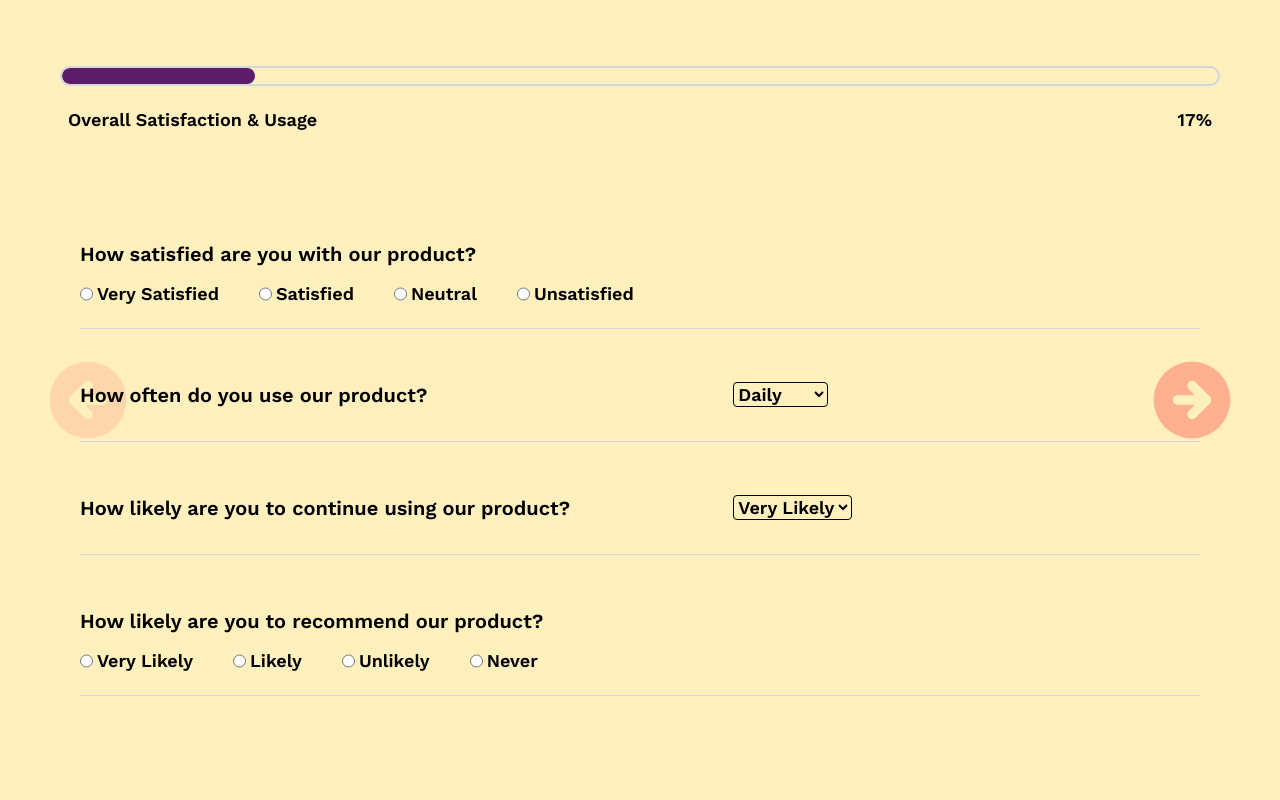
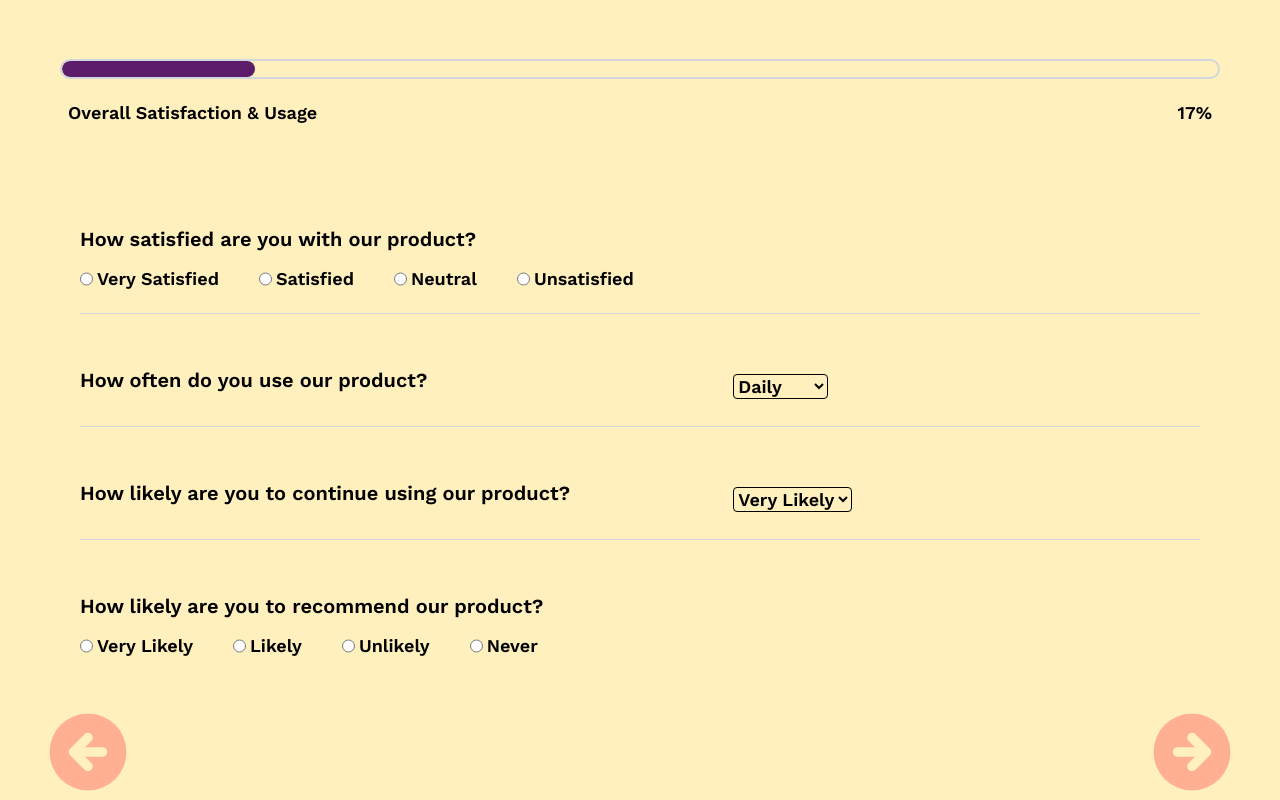
Before and after one commit to CabutinBenciel0425/survery-form, a React (Vite) app: page / in a window 1280 px wide. Built offline with nearby package versions, Linux system fonts and the light colour scheme.

Commit message:
Completed the UI also the thank you page

```diff
--- a/src/App.tsx
+++ b/src/App.tsx
@@ -6,20 +6,31 @@ import { questions } from "./data/questions";
 import { HiArrowCircleLeft } from "react-icons/hi";
 import { HiArrowCircleRight } from "react-icons/hi";
 import Button from "./components/Button";
+import ThankYouPage from "./components/ThankYouPage";
 
 function App() {
   const [pageNumber, setPageNumber] = useState<number>(1);
+  const [isDone, setIsDone] = useState<boolean>(false);
+
   const TOTAL_PAGES = questions.sections.length;
   const MAX_PAGENUMBER = TOTAL_PAGES;
   const MIN_PAGENUMBER = 1;
+
   const isNextDisabled = pageNumber === MAX_PAGENUMBER;
   const isPrevDisabled = pageNumber === MIN_PAGENUMBER;
 
   return (
     <div className="w-full h-full flex flex-col text-survey-text font-semibold text-sm items-center justify-start lg:text-lg relative">
-      <ProgressBar pageNumber={pageNumber} MAX_PAGENUMBER={MAX_PAGENUMBER} />
+      {!isDone ? (
+        <>
+          <ProgressBar
+            pageNumber={pageNumber}
+            MAX_PAGENUMBER={MAX_PAGENUMBER}
+          />
           <Form pageNumber={pageNumber} />
-      <div className="absolute inset-0 flex items-baseline-last justify-between px-10 xl:items-center">
+
+          <div className="w-full flex items-center justify-between px-10 mt-6">
+            {/* Prev button */}
             <Button
               className={`${isPrevDisabled ? "cursor-not-allowed text-gray-500" : "cursor-pointer"} active:scale-97`}
               disabled={isPrevDisabled}
@@ -27,22 +38,32 @@ function App() {
                 setPageNumber((prev) => Math.max(prev - 1, MIN_PAGENUMBER))
               }
             >
-          <HiArrowCircleLeft
-            className={`${isPrevDisabled ? "opacity-40" : "opacity-100"} transition-all duration-200 ease-in text-survey-border text-6xl xl:text-8xl`}
-          />
+              <HiArrowCircleLeft className="text-survey-border text-6xl xl:text-8xl" />
             </Button>
+
+            {/* Next or Submit button */}
+            {!isNextDisabled ? (
               <Button
-          className={`${isNextDisabled ? "cursor-not-allowed" : "cursor-pointer"} active:scale-97`}
-          disabled={isNextDisabled}
+                className="cursor-pointer active:scale-97"
                 onClick={() =>
                   setPageNumber((prev) => Math.min(prev + 1, MAX_PAGENUMBER))
                 }
               >
-          <HiArrowCircleRight
-            className={`${isNextDisabled ? "opacity-40" : "opacity-100"} transition-all duration-200 ease-in text-survey-border text-6xl xl:text-8xl`}
-          />
+                <HiArrowCircleRight className="text-survey-border text-6xl xl:text-8xl" />
               </Button>
+            ) : (
+              <Button
+                className="transition-all duration-200 ease-in bg-survey-submit text-survey-bg text-2xl xl:text-3xl px-3 py-1 cursor-pointer rounded-md active:scale-97 hover:bg-survey-submit-hover active:bg-survey-submit-hover"
+                onClick={() => setIsDone(true)}
+              >
+                Submit
+              </Button>
+            )}
           </div>
+        </>
+      ) : (
+        <ThankYouPage />
+      )}
     </div>
   );
 }
--- a/src/components/Button.tsx
+++ b/src/components/Button.tsx
@@ -1,6 +1,6 @@
 type ButtonPropsType = {
   className: string;
-  disabled: boolean;
+  disabled?: boolean;
   onClick: React.MouseEventHandler<HTMLButtonElement>;
   children: React.ReactNode;
 };
--- a/src/components/SurveyQuestion.tsx
+++ b/src/components/SurveyQuestion.tsx
@@ -54,7 +54,7 @@ function SurveyQuestion({ questionData }: SurveyQuestionType) {
           >
             {questionData.text}
           </label>
-          <div className="w-5/12">
+          <div className="w-5/12 flex items-center">
             <select id={`q-${questionData.id}`} className="border rounded-sm">
               {" "}
               {questionData.options?.map((opt) => (
--- /dev/null
+++ b/src/components/ThankYouPage.tsx
@@ -0,0 +1,18 @@
+function ThankYouPage() {
+  return (
+    <div className="w-[90%] h-8/12 relative overflow-x-hidden xl:w-300 z-10 flex flex-col items-center justify-center gap-10">
+      <img
+        src="sent.png"
+        alt=""
+        className="w-30 sm:w-40 md:w-50 lg:w-60 xl:w-70"
+      />
+
+      <p className="text-2xl font-semibold">
+        Thank you for completing our survey! Your feedback is valuable and will
+        help us improve.
+      </p>
+    </div>
+  );
+}
+
+export default ThankYouPage;
--- a/src/styles.css
+++ b/src/styles.css
@@ -45,4 +45,6 @@
   --color-survey-border: #ffb090;
   --color-survey-filled: #5d1c6a;
   --color-survey-hover: #ffb399;
+  --color-survey-submit: #00a300;
+  --color-survey-submit-hover: #00b700;
 }
```
Also changed, not shown: 1 other file (tests, documents, lock files or other folders). Lines whose indentation alone changed are shown as unchanged.
